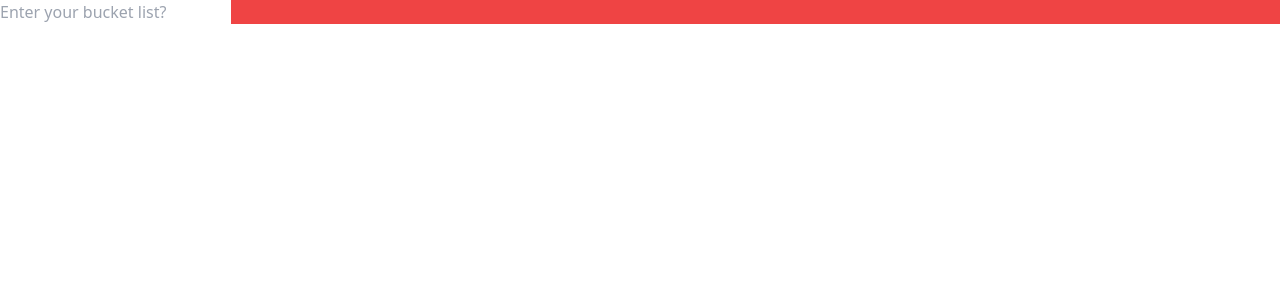
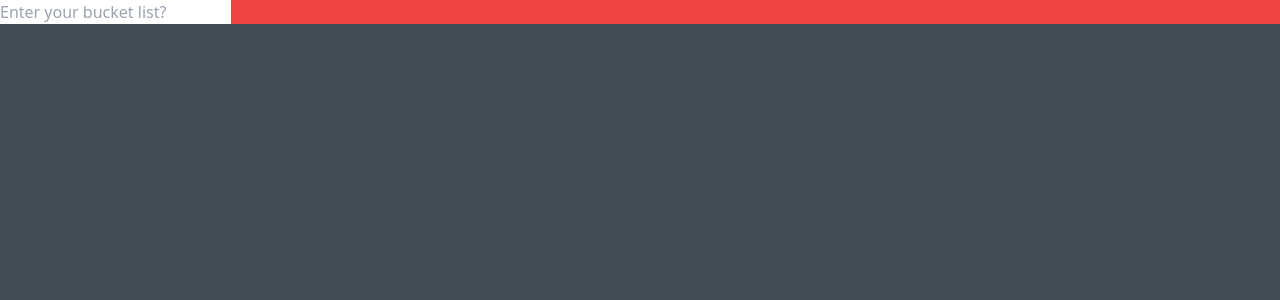
Before and after one commit to mshajid/cyberdude-challenges, a React (Vite) app in the folder javascript/03-react-js/07-my-bucket-lists/: page / in a window 1280 px wide. Shown: the top 300 px of the page. Built offline with nearby package versions, Linux system fonts and the light colour scheme.

Commit message:
fix: changed the layout

```diff
--- a/javascript/03-react-js/07-my-bucket-lists/src/main.jsx
+++ b/javascript/03-react-js/07-my-bucket-lists/src/main.jsx
@@ -5,8 +5,8 @@ import "./index.css";
 
 ReactDOM.createRoot(document.getElementById("root")).render(
   <React.StrictMode>
-    <>
+    <div className="h-screen bg-[#424B54]">
       <App />
-    </>
+    </div>
   </React.StrictMode>
 );
```
